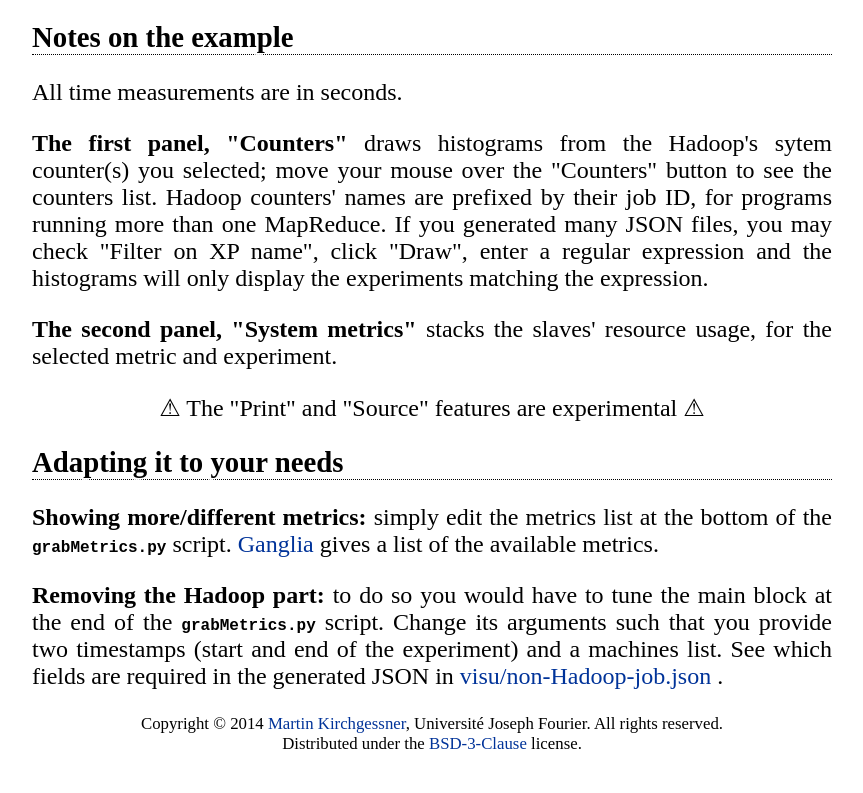
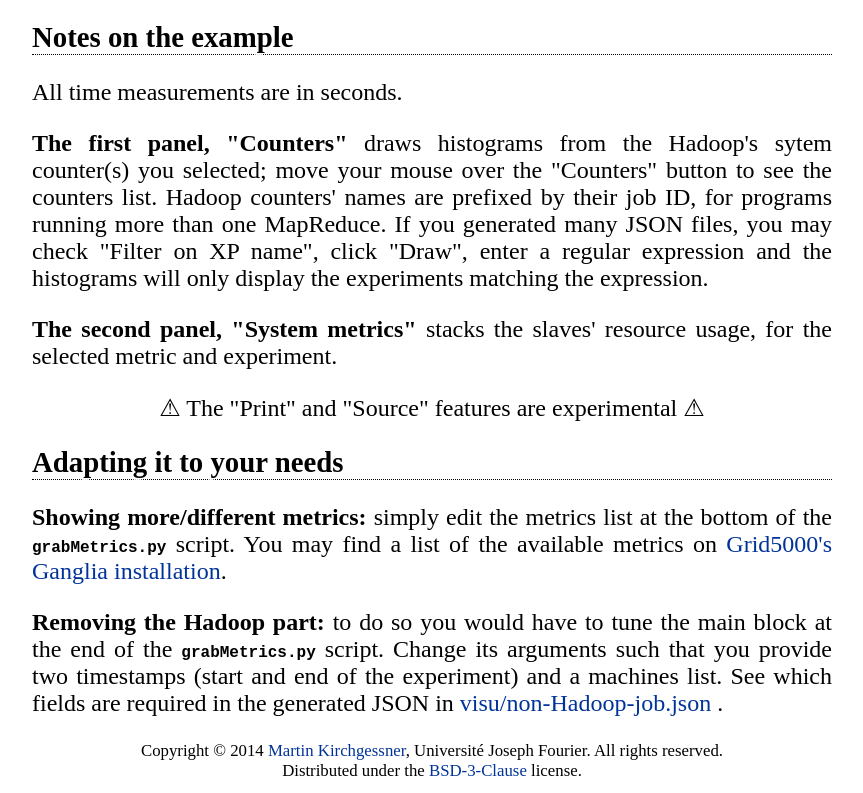
Before and after one commit to martinkirch/g5k-v11n, a plain HTML site: page index.html in a window 1280 px wide. Shown: the part 1116-1909 px from the top of the page, without its empty margins (208-1071 px from the left). Before the commit the page ends 1882 px from the top, so only its background shows below. Drawn offline with Linux system fonts and the light colour scheme; a web font is replaced by a local one.

Commit message:
Ganglia note

```diff
--- a/index.html
+++ b/index.html
@@ -176,8 +176,8 @@
 	<p>
 		<b>Showing more/different metrics:</b> simply edit the metrics list
 		at the bottom of the <code>grabMetrics.py</code> script.
-		<a href="https://intranet.grid5000.fr/ganglia/?r=hour&s=descending&c=Grenoble" target="_blank">Ganglia</a>
-		gives a list of the available metrics.
+		You may find a list of the available metrics on
+		<a href="https://intranet.grid5000.fr/ganglia/?r=hour&s=descending&c=Grenoble" target="_blank">Grid5000's Ganglia installation</a>.
 	</p>
 
 	<p>
```
